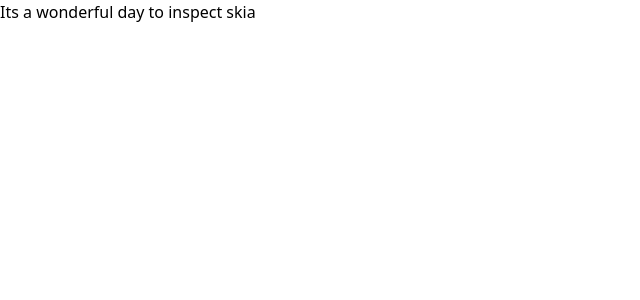
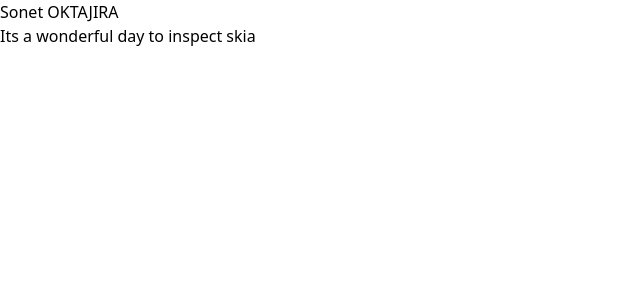
Before and after one commit to ram4git/skia-test-ui, a Next.js app: page / in a window 1280 px wide. Shown: the top 300 px of the page, without its empty margins (0-640 px from the left). Built offline with nearby package versions, Linux system fonts and the light colour scheme.

Commit message:
added okta link

```diff
--- a/pages/index.js
+++ b/pages/index.js
@@ -4,5 +4,12 @@ import Image from 'next/image'
 import styles from '../styles/Home.module.css'
 
 export default function Home() {
-  return (<p>Its a wonderful day to inspect skia</p>)
+    return (
+    <div>
+        <div>
+            <a href="https://sonet.okta.com">Sonet OKTA</a>
+            <a href="https://jira.com">JIRA</a>
+            </div>
+            <p>Its a wonderful day to inspect skia</p>
+  </div>)
 }
```
